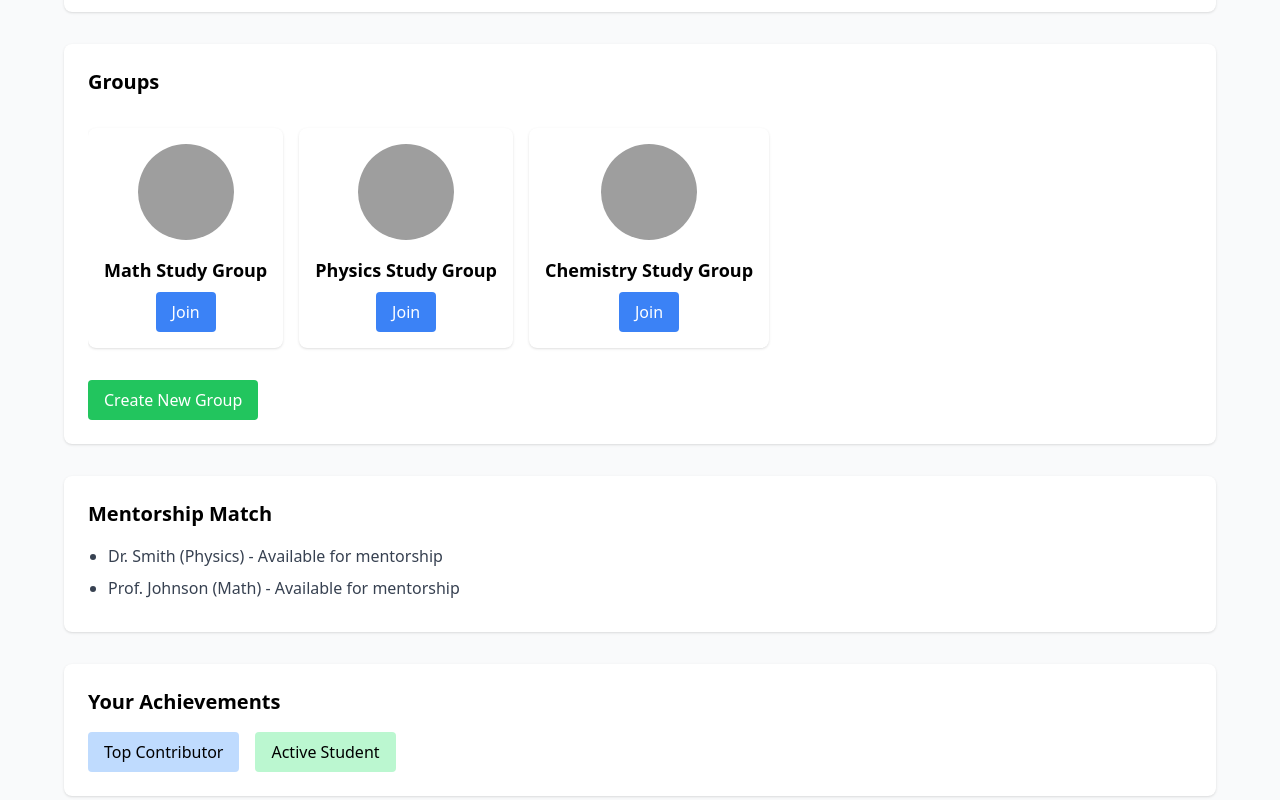
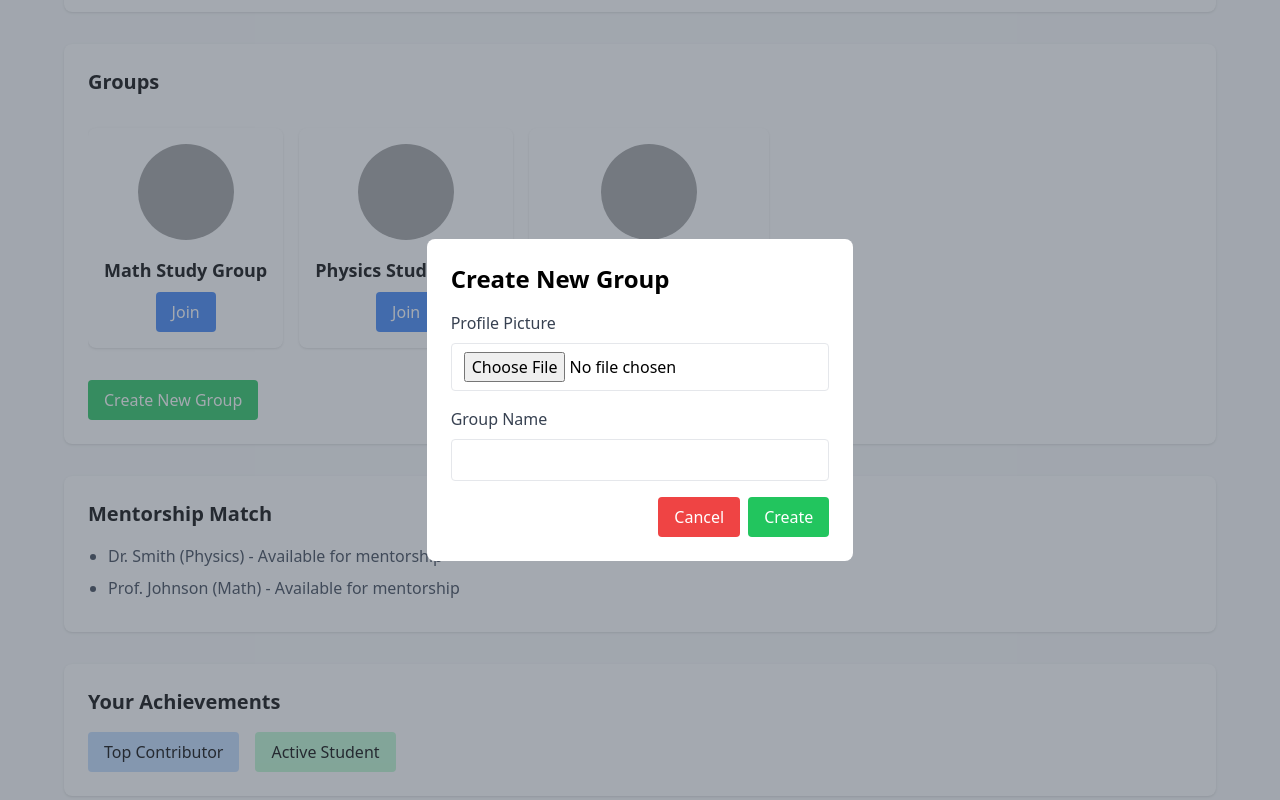
Before and after one commit to trevourpeter/social-learning-project, a React (Create React App) app: page /home in a window 1280 px wide. Both pictures are taken after a click on the button "Create New Group". Shown: the part 556-1356 px from the top of the page. Built offline with nearby package versions, Linux system fonts and the light colour scheme; grey boxes are pictures that could not be loaded.

Commit message:
Add modal for creating new groups with image upload and name input

```diff
--- a/src/pages/Home.jsx
+++ b/src/pages/Home.jsx
@@ -1,10 +1,11 @@
-import React from "react";
+import React, { useState } from "react";
 import Header from "../components/Header";
 import Footer from "../components/Footer";
 import GroupCard from "../components/GroupCard";
 
 const HomePage = () => {
   const userName = "John Doe"; // For now, using a hardcoded name
+  const [isModalVisible, setModalVisible] = useState(false);
   const recentActivities = [
     "Joined the Math Study Group",
     "Commented on a Physics Discussion",
@@ -92,9 +93,65 @@ const HomePage = () => {
               />
             ))}
           </div>
-          <button className="mt-4 bg-green-500 text-white px-4 py-2 rounded">
+          <button
+            className="mt-4 bg-green-500 text-white px-4 py-2 rounded"
+            onClick={() => setModalVisible(true)} // Show modal when clicked
+          >
             Create New Group
           </button>
+          {/* Modal for Creating a Group */}
+          {isModalVisible && (
+            <div className="fixed inset-0 bg-gray-600 bg-opacity-50 flex items-center justify-center">
+              <div className="bg-white rounded-lg p-6 w-1/3">
+                <h2 className="text-2xl font-semibold mb-4">
+                  Create New Group
+                </h2>
+                <form>
+                  <div className="mb-4">
+                    <label
+                      className="block text-gray-700 mb-2"
+                      htmlFor="groupImage"
+                    >
+                      Profile Picture
+                    </label>
+                    <input
+                      type="file"
+                      id="groupImage"
+                      className="w-full px-3 py-2 border rounded"
+                    />
+                  </div>
+                  <div className="mb-4">
+                    <label
+                      className="block text-gray-700 mb-2"
+                      htmlFor="groupName"
+                    >
+                      Group Name
+                    </label>
+                    <input
+                      type="text"
+                      id="groupName"
+                      className="w-full px-3 py-2 border rounded"
+                    />
+                  </div>
+                  <div className="flex justify-end">
+                    <button
+                      type="button"
+                      className="bg-red-500 text-white px-4 py-2 rounded mr-2"
+                      onClick={() => setModalVisible(false)} // Hide modal when clicked
+                    >
+                      Cancel
+                    </button>
+                    <button
+                      type="submit"
+                      className="bg-green-500 text-white px-4 py-2 rounded"
+                    >
+                      Create
+                    </button>
+                  </div>
+                </form>
+              </div>
+            </div>
+          )}
         </div>
 
         {/* Mentorship Match */}
```
